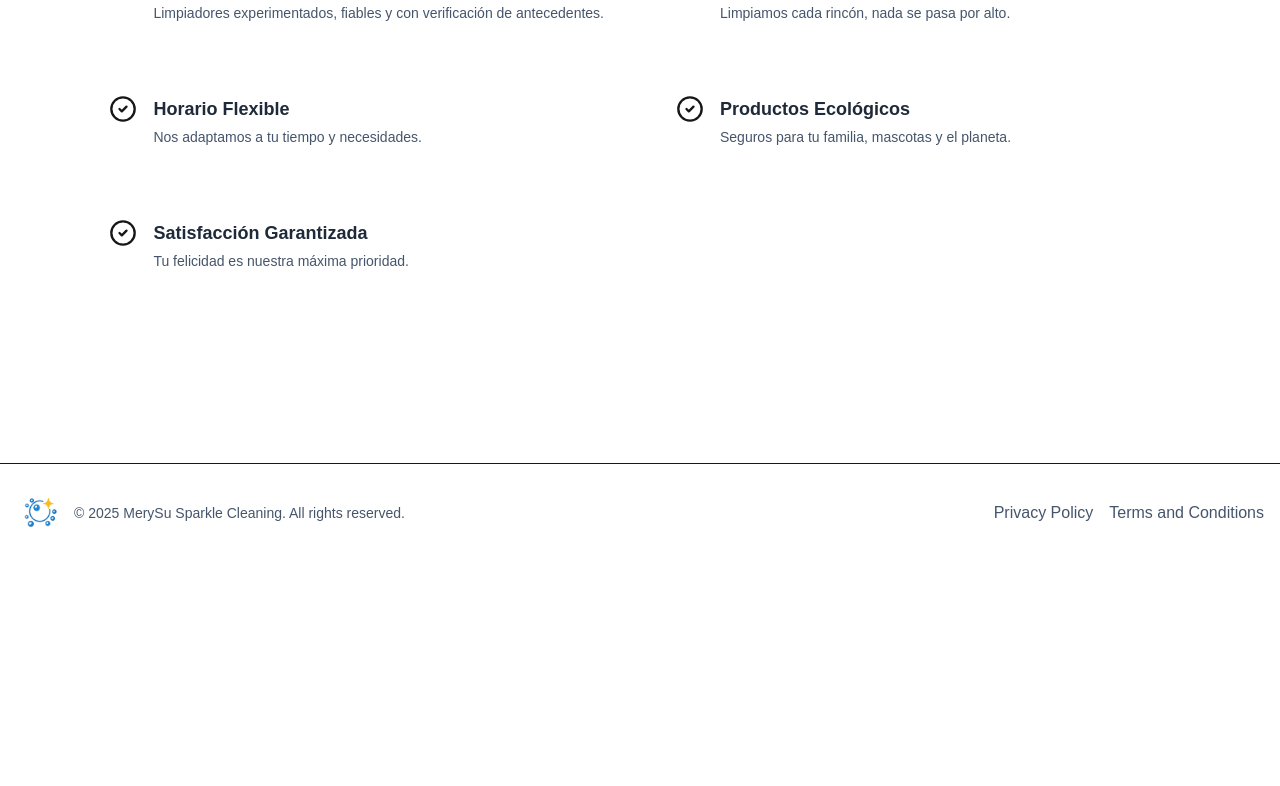
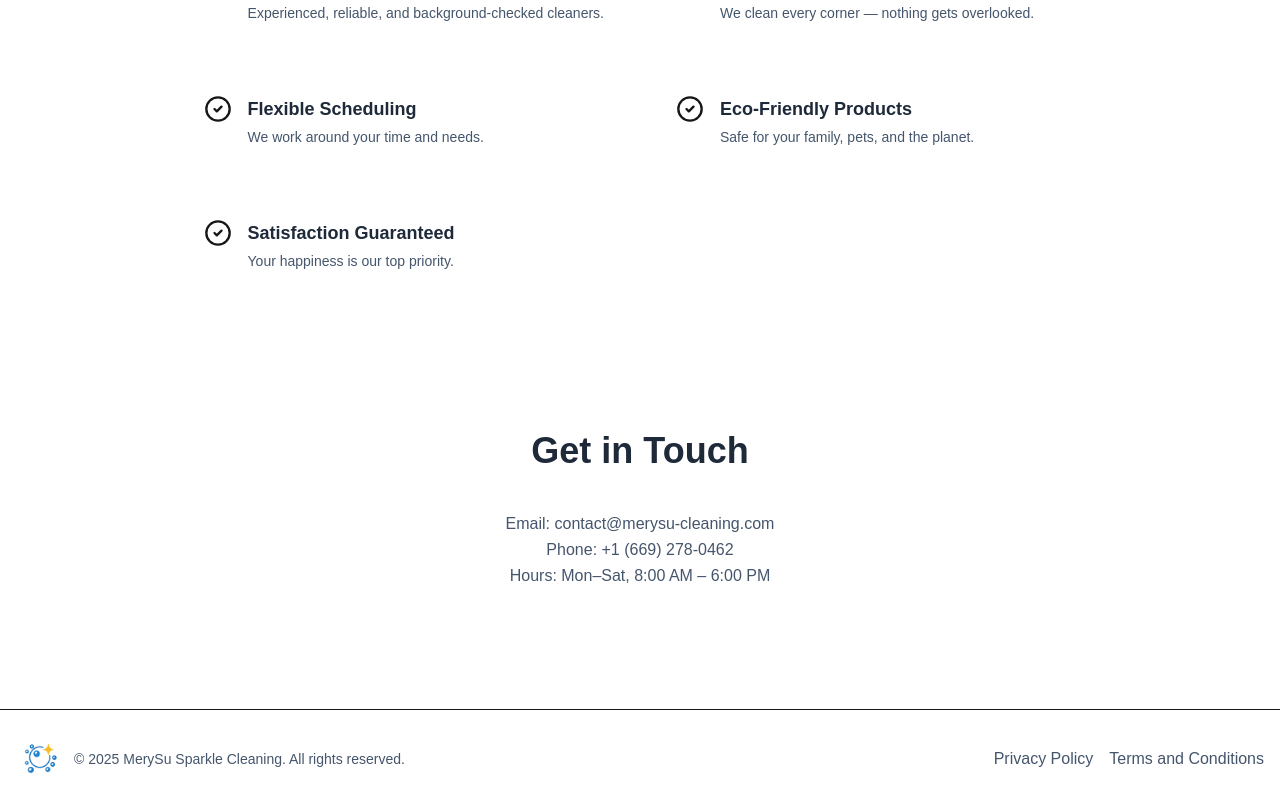
Before and after one commit to HaroldR23/merysu-sparkle-frontend, a Next.js app: page / in a window 1280 px wide. Shown: the part 1815-2601 px from the top of the page. Before the commit the page ends 2377 px from the top, so only its background shows below. Built offline with nearby package versions, Linux system fonts and the light colour scheme.

Commit message:
hotfix: add contact information

```diff
--- a/app/(landing)/components/ContactForm.tsx
+++ b/app/(landing)/components/ContactForm.tsx
@@ -126,10 +126,10 @@ export default function ContactForm() {
           {WEBSITE_COPY[language].CONTACT_TITLE}
         </h2>
 
-        <p className="text-center text-slate-600 mt-3 leading-relaxed max-w-xl mx-auto">
+        {/* <p className="text-center text-slate-600 mt-3 leading-relaxed max-w-xl mx-auto">
           {WEBSITE_COPY[language].CONTACT_SUBTITLE}
-        </p>
-
+        </p> */}
+{/*
         <form
           className="mt-10 grid gap-4 bg-white p-6 md:p-8 rounded-2xl shadow-md border border-slate-200"
           onSubmit={handleSubmit}
@@ -201,7 +201,7 @@ export default function ContactForm() {
           <div className="flex justify-end">
             <Button type="submit" disabled={isLoading}> {isLoading ? WEBSITE_COPY[language].CONTACT_LOADING_BUTTON : WEBSITE_COPY[language].CONTACT_SUBMIT_BUTTON}</Button>
           </div>
-        </form>
+        </form> */}
 
         <div className="mt-10 text-center text-slate-600 leading-relaxed">
           <p>{WEBSITE_COPY[language].CONTACT_EMAIL_LABEL} contact@merysu-cleaning.com</p>
--- a/app/(landing)/page.tsx
+++ b/app/(landing)/page.tsx
@@ -1,4 +1,4 @@
-// import ContactForm from "./components/ContactForm";
+import ContactForm from "./components/ContactForm";
 import Hero from "./components/Hero";
 import Services from "./components/Services/Services";
 import WhoWeAre from "./components/WhoWeAre";
@@ -18,9 +18,9 @@ export default function Home() {
       <div className="mt-16">
         <WhyChoose />
       </div>
-      {/* <div className="mt-16">
+      <div className="mt-16">
         <ContactForm />
-      </div> */}
+      </div>
     </div>
   );
 }
```
Also changed, not shown: app/(landing)/constants/textContent/textContent.ts (+5 -3 lines).
